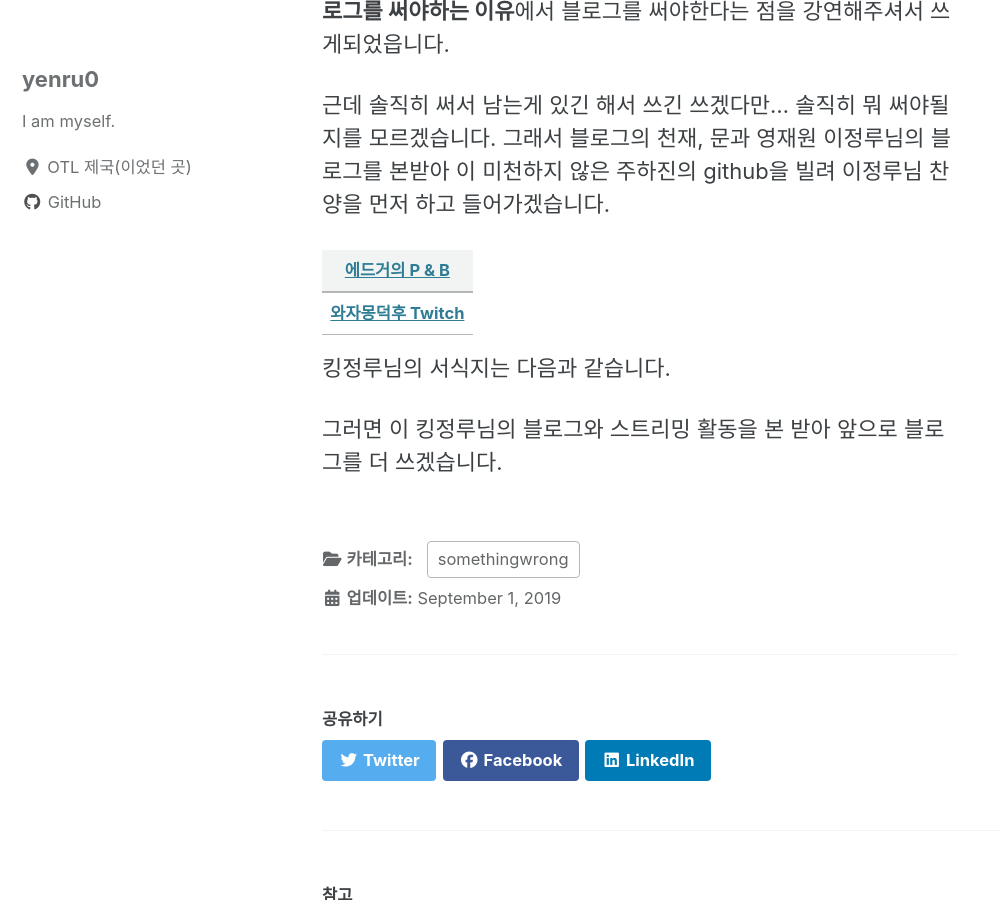
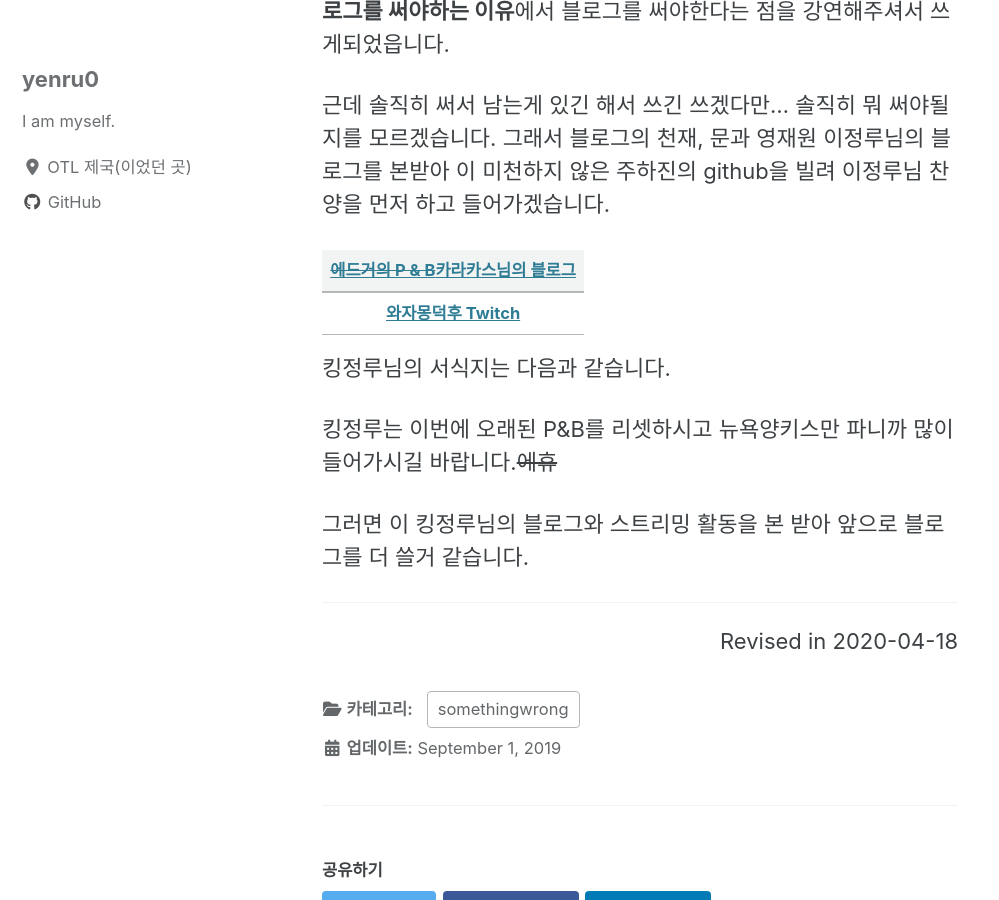
Before and after one commit to yenru0/yenru0.github.io, a Jekyll site: the page built from _posts/2019-09-01-First.md, in a window 1280 px wide and 900 px high, scrolled down 239 px. Shown: the whole window, without its empty margins (0-999 px from the left). Built offline with Jekyll 4.4.1, drawn with Linux system fonts in a browser that asks for light colours; cached includes are drawn as plain includes; nearby versions of some CDN libraries.

Commit message:
'그럴수도 있지' 수정

```diff
--- a/_posts/2019-09-01-First.md
+++ b/_posts/2019-09-01-First.md
@@ -7,10 +7,16 @@ categories: [somethingwrong]
 
 근데 솔직히 써서 남는게 있긴 해서 쓰긴 쓰겠다만... 솔직히 뭐 써야될지를 모르겠습니다. 그래서 블로그의 천재, 문과 영재원 이정루님의 블로그를 본받아 이 미천하지 않은 주하진의 github을 빌려 이정루님 찬양을 먼저 하고 들어가겠습니다.
 
-| [에드거의 P & B](https://blog.naver.com/ljh040) |
+| **[~~에드거의 P & B~~카라카스님의 블로그](https://blog.naver.com/ljh040)** |
 | :---: |
 | **[와자몽덕후 Twitch](https://www.twitch.tv/ljh040)** |
 
 킹정루님의 서식지는 다음과 같습니다.
 
-그러면 이 킹정루님의 블로그와 스트리밍 활동을 본 받아 앞으로 블로그를 더 쓰겠습니다.
+킹정루는 이번에 오래된 P&B를 리셋하시고 뉴욕양키스만 파니까 많이 들어가시길 바랍니다.~~에휴~~
+
+그러면 이 킹정루님의 블로그와 스트리밍 활동을 본 받아 앞으로 블로그를 더 쓸거 같습니다.
+
+---
+<div style="text-align: right">
+Revised in 2020-04-18</div>
```
